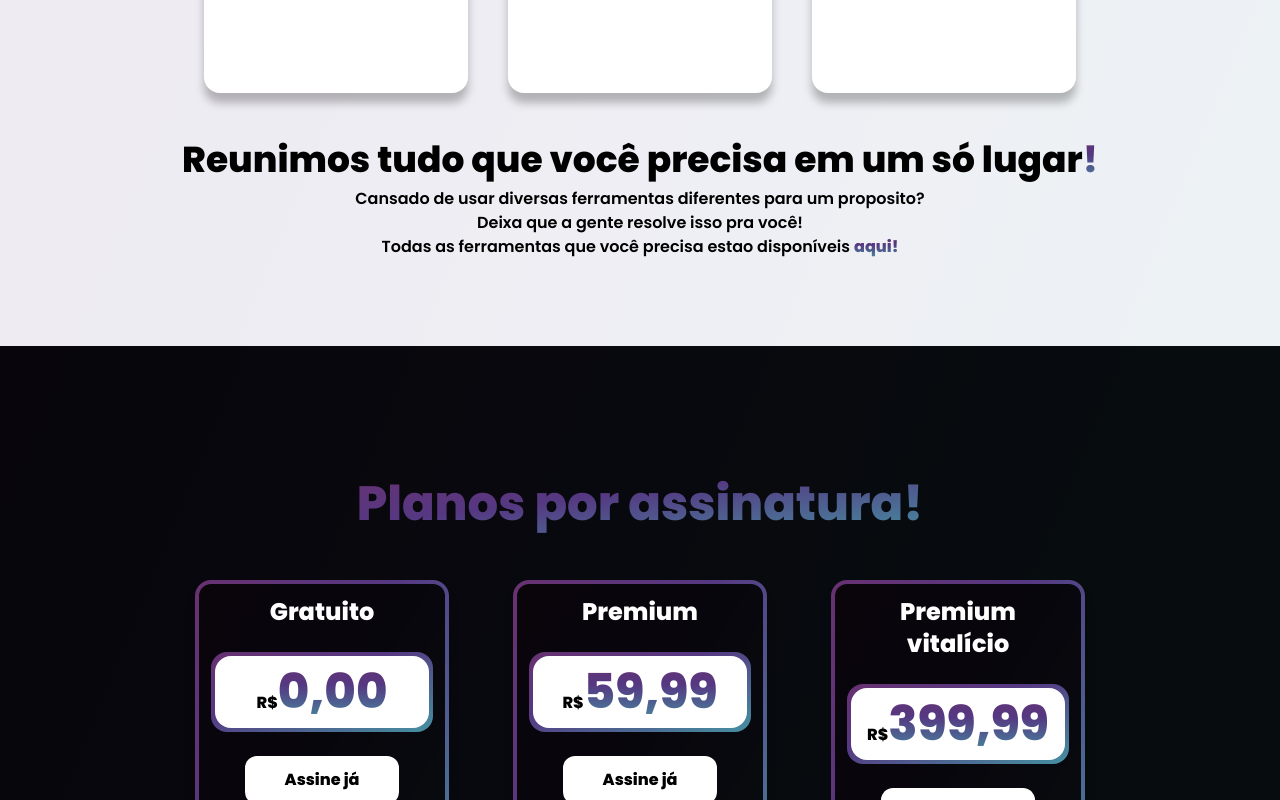
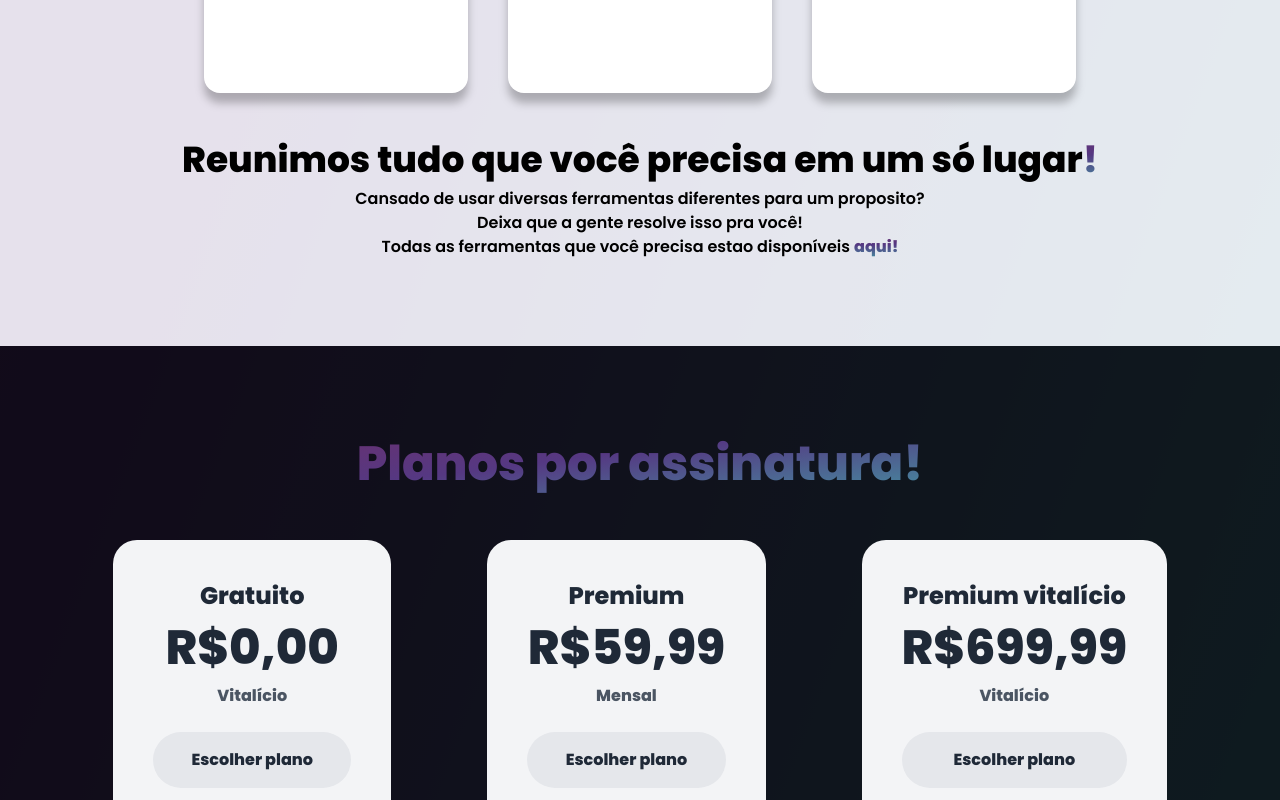
Before and after one commit to Autono-My/AutonoMy, a React (Vite) app: page / in a window 1280 px wide. Shown: the part 2000-2800 px from the top of the page. Built offline with nearby package versions, Linux system fonts and the light colour scheme.

Commit message:
Bugs pagina inicial

```diff
--- a/src/components/Card/Card2.jsx
+++ b/src/components/Card/Card2.jsx
@@ -1,7 +1,44 @@
 export default function Card2(props) {
   return (
     <>
-    {/* codigo bugado, animacao nao funciona */}
+      <div class="w-full px-4 mb-8 lg:mb-0 mx-auto max-w-[380px]">
+        <div class="max-w-sm lg:max-w-none mx-auto pt-10 px-10 pb-8 bg-gray-100 rounded-3xl">
+          <div class="text-center mb-6">
+            <h5 class="text-2xl font-semibold text-gray-800 mb-3">{props.plano}</h5>
+            <span class="block text-5xl font-bold text-gray-800 mb-3">R${props.valor}</span>
+            <span class="block text-gray-600 font-medium mb-6">
+              {props.data}
+            </span>
+            <a
+              href="#"
+              class="relative group inline-block w-full py-4 px-6 text-center text-gray-800 hover:text-gray-50 bg-gray-200 font-semibold rounded-full overflow-hidden transition duration-200"
+            >
+              <div class="absolute top-0 right-full w-full h-full bg-gradient-to-br from-rosa from-0% via-roxo via-40% to-ciano to-100% transform group-hover:translate-x-full group-hover:scale-102 transition duration-500"></div>
+              <span class="relative">Escolher plano</span>
+            </a>
+          </div>
+          <ul>
+            <li class="flex mb-4 items-center">
+            <img className="size-[2rem]" src={props.icone1} alt="icone" />
+              <span class="ml-2 text-gray-800">Unlimited Features</span>
+            </li>
+            <li class="flex mb-4 items-center">
+            <img className="size-[2rem]" src={props.icone2} alt="icone" />
+              <span class="ml-2 text-gray-800">Enhanced Security</span>
+            </li>
+            <li class="flex mb-4 items-center">
+            <img className="size-[2rem]" src={props.icone3} alt="icone" />
+              <span class="ml-2 text-gray-800">Priority Support</span>
+            </li>
+            <li class="flex mb-4 items-center">
+              <img className="size-[2rem]" src={props.icone4} alt="icone" />
+              <span class="ml-2 text-gray-800">Exclusive Access</span>
+            </li>
+          </ul>
+        </div>
+      </div>
+
+      {/* codigo bugado, animacao nao funciona
       <div className="bg-gradient-to-br from-rosa from-0% via-roxo via-40% to-ciano to-100% drop-shadow-[0_10px_4px_rgba(0,0,0,0.25)] rounded-[1rem] p-1 hover:drop-shadow-[0_0_20px_rgba(255,255,255,0.25)] w-[254px] transition duration-700 ease-in-out text-center hover:w-96 ">
         <div className="flex flex-col gap-6 bg-black/90 w-full h-full p-3 transition duration-700 ease-in-out rounded-[calc(1rem-0.25rem)]">
           <h2 className="text-2xl text-white">{props.plano}</h2>
@@ -18,7 +55,7 @@ export default function Card2(props) {
             <p className="flex items-center gap-1 text-white mr-2"><img className="size-[2rem]" src={props.icone4} alt="" />Vitalício</p>
           </div>
         </div>
-      </div>
+      </div> */}
     </>
-  )
+  );
 }
--- a/src/pages/Home/index.jsx
+++ b/src/pages/Home/index.jsx
@@ -4,6 +4,7 @@ import Card from "../../components/Card/Card";
 import Card1 from "../../components/Card/Card1";
 import Card2 from "../../components/Card/Card2";
 import { Link } from "react-router-dom";
+import Footer from "../../components/Footer/Footer";
 
 // Import Icones / Imagens
 import Grafico from "../../assets/images/graph.png";
@@ -22,7 +23,6 @@ import CalculatorRGB from "../../assets/icons/CalculatorGradiente.svg";
 import Correct from "../../assets/icons/Correct.svg";
 import Wrong from "../../assets/icons/Wrong.svg";
 
-
 export default function Home() {
   return (
     <>
@@ -30,15 +30,11 @@ export default function Home() {
       <main>
         {/* First section */}
         <section>
-          <div className="bg-white/[.90] flex flex-row justify-between font-poppins-extrabold px-20 py-36">
+          <div className="bg-white/[.85] flex flex-row justify-between font-poppins-extrabold px-20 py-36">
             <div className="flex flex-col justify-start items-start gap-2.5">
               <div className="size-fit  leading-[4.5rem]">
-                <h2 className="text-[3.6rem]">
-                  Controle,
-                </h2>
-                <h2 className="text-[3.6rem]">
-                  Gestão,
-                </h2>
+                <h2 className="text-[3.6rem]">Controle,</h2>
+                <h2 className="text-[3.6rem]">Gestão,</h2>
                 <h2 className="text-[4.5rem] bg-gradient-to-br from-rosa from-0% via-roxo via-40% to-ciano to-100% text-transparent bg-clip-text">
                   Autonomia.
                 </h2>
@@ -50,11 +46,11 @@ export default function Home() {
                 <br />
                 Nós podemos te ajudar!
               </p>
-                <div className="size-full place-content-center place-items-center">
-                  <div className="bg-gradient-to-r from-rosa from-0% via-roxo via-40% to-ciano to-100% max-w-[425px] rounded-2xl py-1 px-1 hover:drop-shadow-[0_0_20px_rgba(255,255,255,0.25)]">
+              <div className="group size-full place-content-center place-items-center">
+                <div className="bg-gradient-to-r from-rosa from-0% via-roxo via-40% to-ciano to-100% max-w-[425px] rounded-2xl py-1 px-1 transition-all duration-200 ease-linear group-hover:p-[0.5rem] group-hover:drop-shadow-[0_0_20px_rgba(255,255,255,0.25)]">
                   <button
                     type="button"
-                      className="bg-white/[.90] py-[.5rem] px-32 rounded-[calc(1rem-0.25rem)] w-full transition-all duration-200 hover:bg-transparent hover:text-white hover:text-2xl"
+                    className="bg-white/[.85] py-[.5rem] px-32 rounded-[calc(1rem-0.25rem)] w-full transition-all duration-200 ease-linear group-hover:bg-transparent group-hover:text-white group-hover:text-xl"
                   >
                     Conheça Já!
                   </button>
@@ -70,7 +66,10 @@ export default function Home() {
         {/* Second Section */}
         <section className="h-[780px]">
           {/* Cards de cima */}
-          <div id="plataforma" className="w-screen h-full bg-black/[.90] flex flex-col justify-center items-center font-poppins-extrabold gap-10">
+          <div
+            id="plataforma"
+            className="w-screen h-full bg-black/[.80] flex flex-col justify-center items-center font-poppins-extrabold gap-10"
+          >
             <div>
               <h2 className="size-fit text-[3rem] bg-gradient-to-br from-rosa from-0% via-roxo via-40% to-ciano to-100% text-transparent bg-clip-text ">
                 Dê uma olhada na plataforma!
@@ -115,47 +114,95 @@ export default function Home() {
 
         {/* Third Section */}
         <section className="h-[780px]">
-          <div className="w-screen h-full bg-white/[.90] flex flex-col justify-center items-center font-poppins-extrabold gap-10">
+          <div className="w-screen h-full bg-white/[.85] flex flex-col justify-center items-center font-poppins-extrabold gap-10">
             <div>
               <h2 className="size-fit text-[3rem] bg-gradient-to-br from-rosa from-0% via-roxo via-40% to-ciano to-100% text-transparent bg-clip-text ">
                 Principais funcionalidades!
               </h2>
             </div>
             <div className="flex flex-row justify-center gap-10">
-              <Card1 icone={Calendar} iconeRGB={CalendarRGB} titulo="Calendário inteligente" desc="Datas, vendas e prazos importantes, nós te avisamos!" />
-              <Card1 icone={Graph} iconeRGB={GraphRGB} titulo="Métricas e desempenho" desc="Acompanhe seu progresso, gastos, vendas e lucro!" />
-              <Card1 icone={Calculator} iconeRGB={CalculatorRGB} titulo="Calculadora de custos" desc="Calcule seus gastos e precifique melhor os seus serviços e/ou seu negócio!" />
+              <Card1
+                icone={Calendar}
+                iconeRGB={CalendarRGB}
+                titulo="Calendário inteligente"
+                desc="Datas, vendas e prazos importantes, nós te avisamos!"
+              />
+              <Card1
+                icone={Graph}
+                iconeRGB={GraphRGB}
+                titulo="Métricas e desempenho"
+                desc="Acompanhe seu progresso, gastos, vendas e lucro!"
+              />
+              <Card1
+                icone={Calculator}
+                iconeRGB={CalculatorRGB}
+                titulo="Calculadora de custos"
+                desc="Calcule seus gastos e precifique melhor os seus serviços e/ou seu negócio!"
+              />
             </div>
             <div className="flex flex-col justify-center items-center font-poppins-semibold">
               <h2 className="w-screen text-[2.25rem] text-center font-poppins-extrabold">
-                Reunimos tudo que você precisa em um só lugar<span className="bg-gradient-to-b from-rosa from-0% via-roxo via-40% to-ciano to-100% text-transparent bg-clip-text">!</span>
+                Reunimos tudo que você precisa em um só lugar
+                <span className="bg-gradient-to-b from-rosa from-0% via-roxo via-40% to-ciano to-100% text-transparent bg-clip-text">
+                  !
+                </span>
               </h2>
-              <p>Cansado de usar diversas ferramentas diferentes para um proposito?</p>
+              <p>
+                Cansado de usar diversas ferramentas diferentes para um
+                proposito?
+              </p>
               <p>Deixa que a gente resolve isso pra você!</p>
               <div className="flex flex-row gap-1">
                 <p>Todas as ferramentas que você precisa estao disponíveis</p>
                 <Link>
-                  <p className="bg-gradient-to-b from-rosa from-0% via-roxo via-40% to-ciano to-100% text-transparent bg-clip-text font-poppins-extrabold ">aqui!</p>
+                  <p className="bg-gradient-to-b from-rosa from-0% via-roxo via-40% to-ciano to-100% text-transparent bg-clip-text font-poppins-extrabold ">
+                    aqui!
+                  </p>
                 </Link>
               </div>
             </div>
           </div>
         </section>
         <section className="h-[780px]">
-          <div className="w-screen h-full bg-black/[.90] flex flex-col justify-center items-center font-poppins-extrabold gap-10">
+          <div className="w-screen h-full bg-black/[.80] flex flex-col justify-center items-center font-poppins-extrabold gap-10">
             <div>
               <h2 className="size-fit text-[3rem] bg-gradient-to-br from-rosa from-0% via-roxo via-40% to-ciano to-100% text-transparent bg-clip-text ">
                 Planos por assinatura!
               </h2>
             </div>
             <div className="flex flex-row gap-16">
-              <Card2 plano="Gratuito" valor="0,00" icone1={Correct} icone2={Wrong} icone3={Wrong} icone4={Wrong} />
-              <Card2 plano="Premium" valor="59,99" icone1={Correct} icone2={Correct} icone3={Correct} icone4={Wrong} />
-              <Card2 plano="Premium vitalício" valor="399,99" icone1={Correct} icone2={Correct} icone3={Correct} icone4={Correct} />
+              <Card2
+                plano="Gratuito"
+                valor="0,00"
+                data={"Vitalício"}
+                icone1={Correct}
+                icone2={Wrong}
+                icone3={Wrong}
+                icone4={Wrong}
+              />
+              <Card2
+                plano="Premium"
+                valor="59,99"
+                data={"Mensal"}
+                icone1={Correct}
+                icone2={Correct}
+                icone3={Correct}
+                icone4={Wrong}
+              />
+              <Card2
+                plano="Premium vitalício"
+                valor="699,99"
+                data={"Vitalício"}
+                icone1={Correct}
+                icone2={Correct}
+                icone3={Correct}
+                icone4={Correct}
+              />
             </div>
           </div>
         </section>
-      </main >
+      </main>
+      <Footer />
     </>
   );
 }
--- a/tailwind.config.js
+++ b/tailwind.config.js
@@ -17,7 +17,9 @@ export default {
         'poppins-regular': ['Poppins-regular', 'sans-serif'],
         'poppins-semibold': ['Poppins-semibold', 'sans-serif'],
         'poppins-bold': ['Poppins-bold', 'sans-serif'],
-        'poppins-extrabold': ['Poppins-extrabold', 'sans-serif']
+        'poppins-extrabold': ['Poppins-extrabold', 'sans-serif'],
+        'poppins-light': ['Poppins-light', 'sans-serif'],
+        'poppins-medium': ['Poppins-medium', 'sans-serif']
       },
       backgroundImage: {
         'login' : "url('/src/assets/Backgrounds/Loginbg.svg')",
```
Also changed, not shown: src/components/Footer/Footer.jsx (+8 -4 lines), src/index.css (+12 -0 lines), src/assets/fonts/Poppins/Poppins-Light.ttf (added), src/assets/fonts/Poppins/Poppins-Medium.ttf (added). Lines whose indentation alone changed are shown as unchanged.
